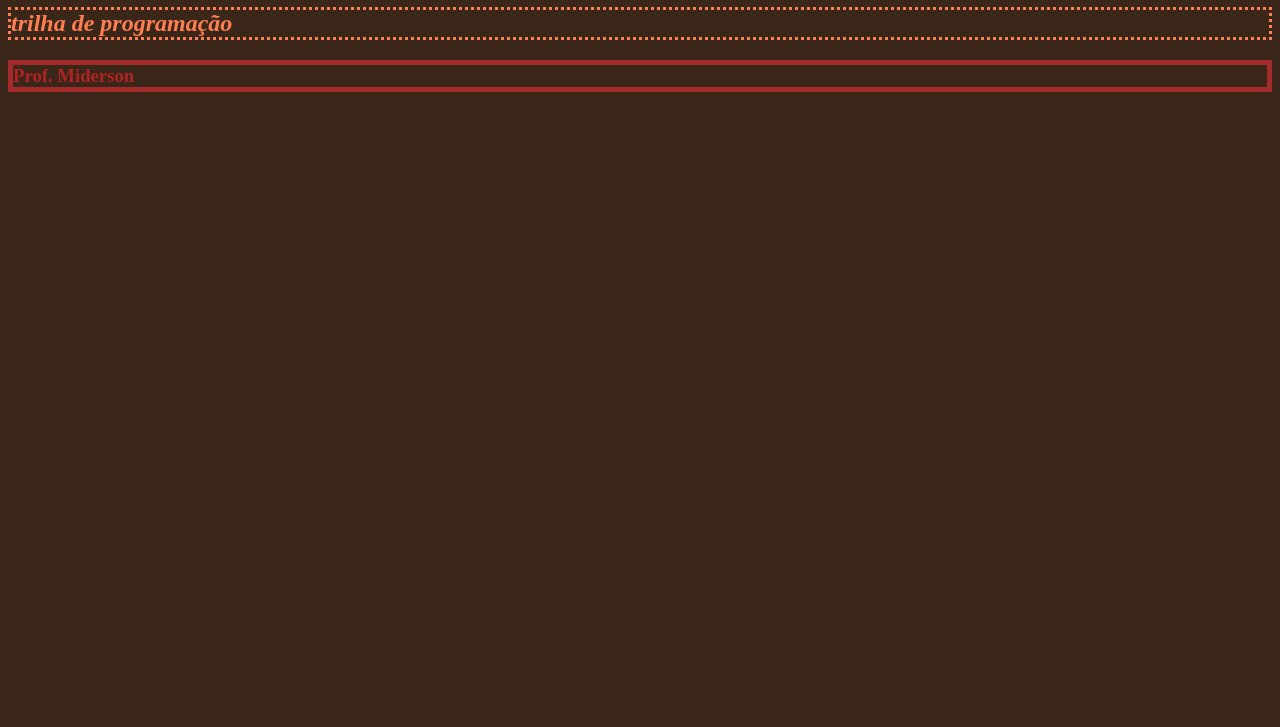
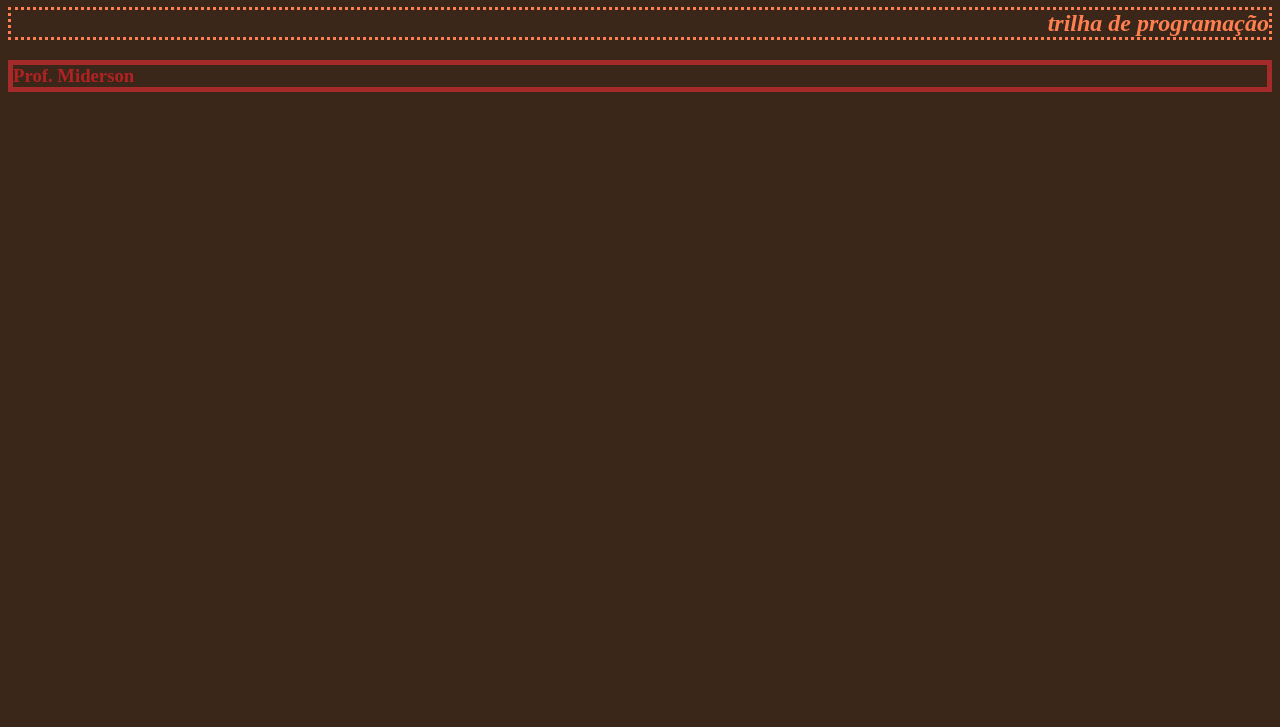
Before and after one commit to S2Souza/trilha-program, a plain HTML site: page index.html in a window 1280 px wide. Shown: the part 73-800 px from the top of the page. Drawn offline with Linux system fonts and the light colour scheme.

Commit message:
salvando

```diff
--- a/style.css
+++ b/style.css
@@ -10,7 +10,8 @@ h2 {
    color: coral;
    border-style: dotted;
    border-color: coral;
-   text-aling: right;
+   text-align: right;
+   margin-bottom: 20px;
 }
 h3 {
    color: firebrick;
```
